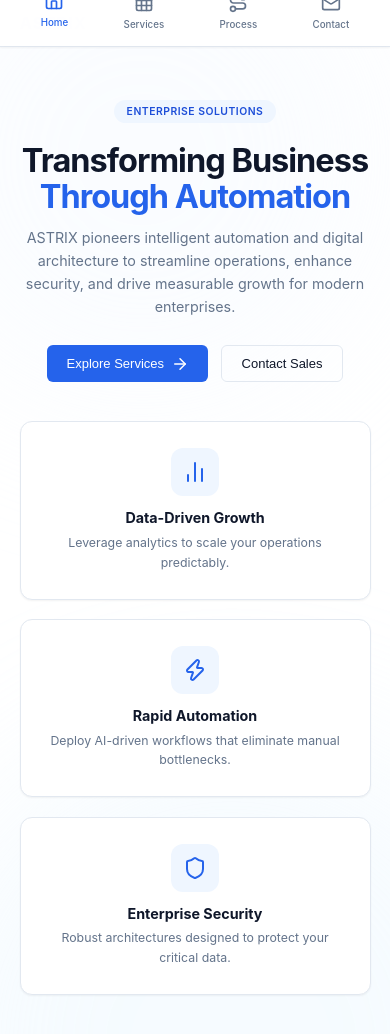
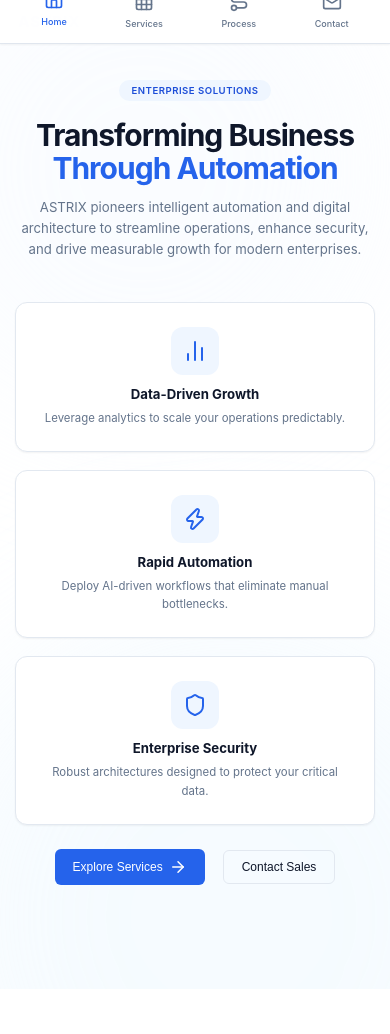
Before and after one commit to lokesh05slv-del/ASTRIX, a React (Vite) app: page / in a window 390 px wide. Shown: the top 1034 px of the page. After the commit the page ends 989 px from the top, so only its background shows below. Built offline with nearby package versions, Linux system fonts and the light colour scheme.

Commit message:
updated homepage UI and fixed bug

```diff
--- a/src/index.css
+++ b/src/index.css
@@ -43,14 +43,15 @@
 
 @media (max-width: 768px) {
   html {
-    font-size: 13px; /* Demagnifies rem-based UI elements and text by approx 20% */
+    font-size: 12px; /* Demagnifies rem-based UI elements and text more */
   }
 
   .page-container {
-    padding-top: 100px; /* Space for Mobile Top Logo */
-    padding-bottom: 100px; /* Space for Mobile Bottom Nav */
-    padding-left: 1.5rem;
-    padding-right: 1.5rem;
+    padding-top: 80px; /* Space for Mobile Top Logo */
+    padding-bottom: 80px; /* Space for Mobile Bottom Nav */
+    padding-left: 1.25rem;
+    padding-right: 1.25rem;
+    min-height: 100dvh; /* Use dynamic viewport height for mobile browser UI */
   }
 }
 
--- a/src/pages/Home.css
+++ b/src/pages/Home.css
@@ -92,8 +92,13 @@
 
 .hero-actions {
   display: flex;
-  gap: 1rem;
+  justify-content: center;
+  gap: 1.5rem;
   align-items: center;
+  margin-top: auto; /* Pushes to bottom if there's space */
+  padding: 2rem 0;
+  width: 100%;
+  z-index: 10;
 }
 
 .btn-secondary {
@@ -169,6 +174,10 @@
 }
 
 @media (max-width: 768px) {
+  .hero-content {
+    gap: 1.5rem;
+  }
+
   .hero-title {
     font-size: clamp(2rem, 8vw, 2.5rem);
   }
--- a/src/pages/Home.jsx
+++ b/src/pages/Home.jsx
@@ -30,21 +30,6 @@
           <p className="hero-subtitle">
             ASTRIX pioneers intelligent automation and digital architecture to streamline operations, enhance security, and drive measurable growth for modern enterprises.
           </p>
-
-          <div className="hero-actions">
-            <button
-              className="btn-primary"
-              onClick={() => navigate('/services')}
-            >
-              Explore Services <ArrowRight size={18} />
-            </button>
-            <button
-              className="btn-secondary"
-              onClick={() => navigate('/contact')}
-            >
-              Contact Sales
-            </button>
-          </div>
         </motion.div>
 
         <motion.div
@@ -77,7 +62,28 @@
             <p>Robust architectures designed to protect your critical data.</p>
           </div>
         </motion.div>
+
       </div>
+
+      <motion.div
+        className="hero-actions"
+        initial={{ opacity: 0, y: 20 }}
+        animate={{ opacity: 1, y: 0 }}
+        transition={{ duration: 0.8, delay: 0.4 }}
+      >
+        <button
+          className="btn-primary"
+          onClick={() => navigate('/services')}
+        >
+          Explore Services <ArrowRight size={18} />
+        </button>
+        <button
+          className="btn-secondary"
+          onClick={() => navigate('/contact')}
+        >
+          Contact Sales
+        </button>
+      </motion.div>
     </div>
   );
 }
```
